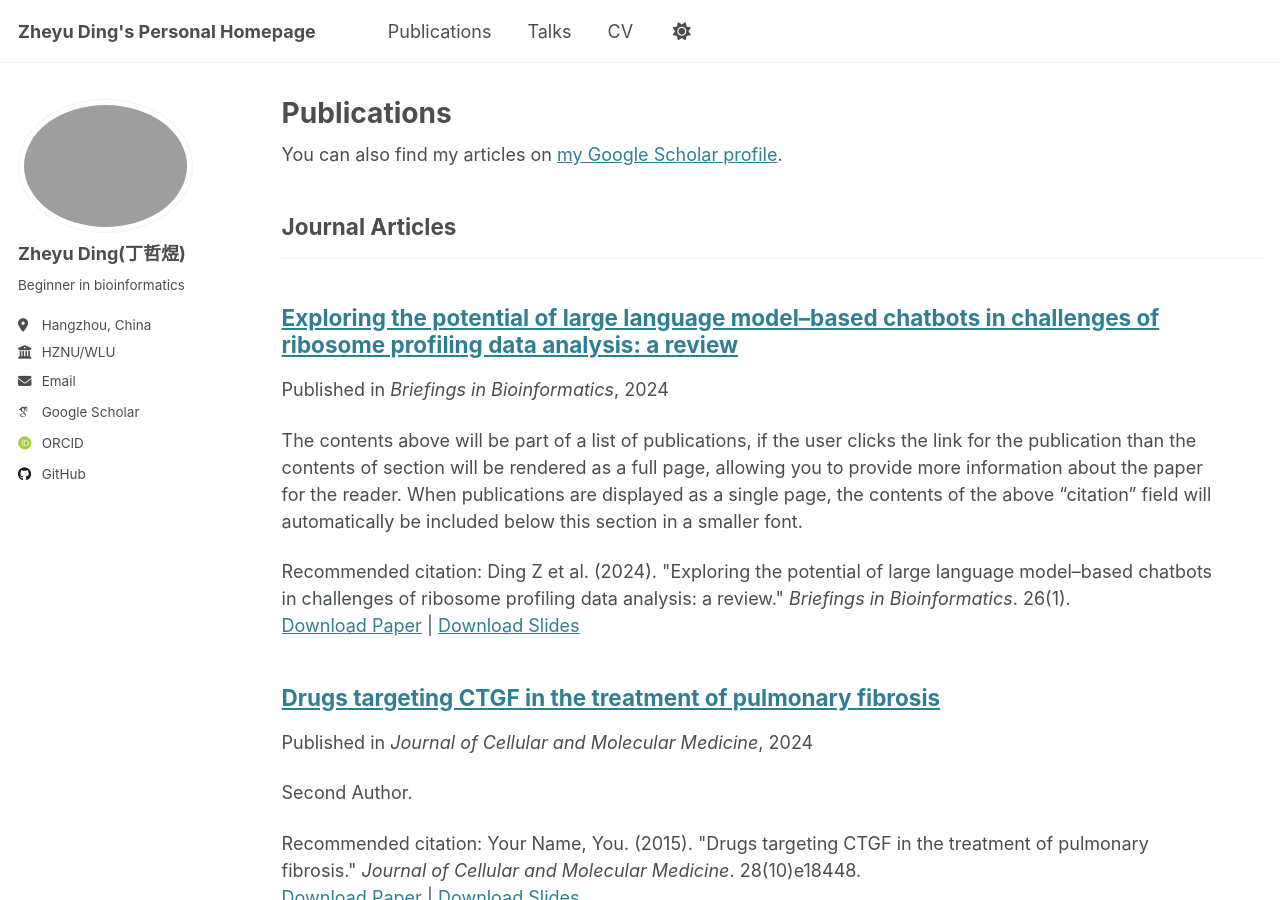
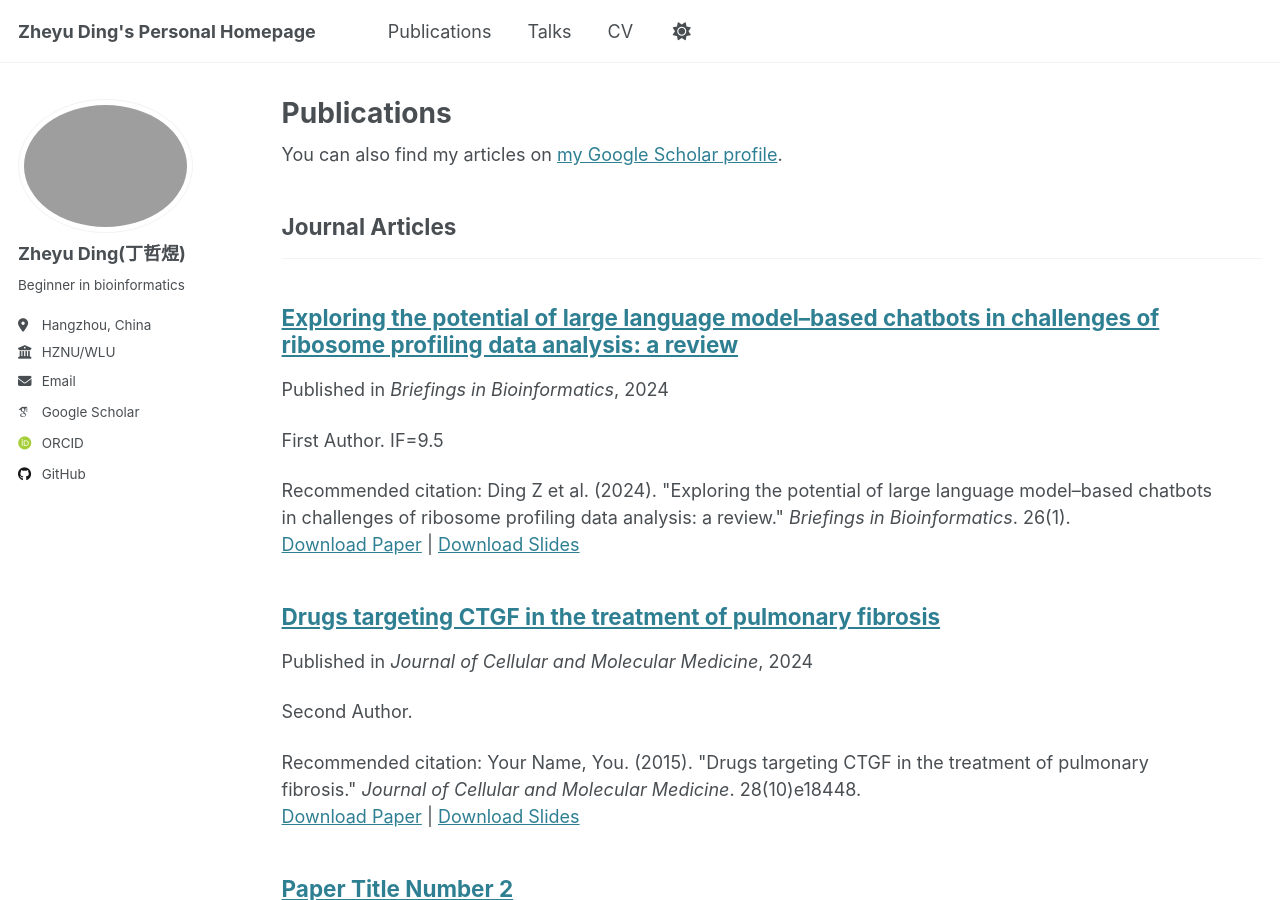
Before and after one commit to Zheyu-Ding/Zheyu-Ding.github.io, a Jekyll site: the page built from _pages/publications.html, in a window 1280 px wide and 900 px high. Built offline with Jekyll 4.4.1, drawn with Linux system fonts in a browser that asks for light colours; some web fonts are replaced.

Commit message:
Update 2024-12-12-paper-LLM-BIB-firstauthor.md

```diff
--- a/_publications/2024-12-12-paper-LLM-BIB-firstauthor.md
+++ b/_publications/2024-12-12-paper-LLM-BIB-firstauthor.md
@@ -3,6 +3,7 @@ title: "Exploring the potential of large language model–based chatbots in chal
 collection: publications
 category: manuscripts
 permalink: /_publications/2024-12-12-paper-LLM-BIB-firstauthor
+excerpt: 'First Author. IF=9.5'
 date: 2024-12-12
 venue: 'Briefings in Bioinformatics'
 slidesurl: 'http://Zheyu-Ding.github.io/files/BIB.pdf'
```
